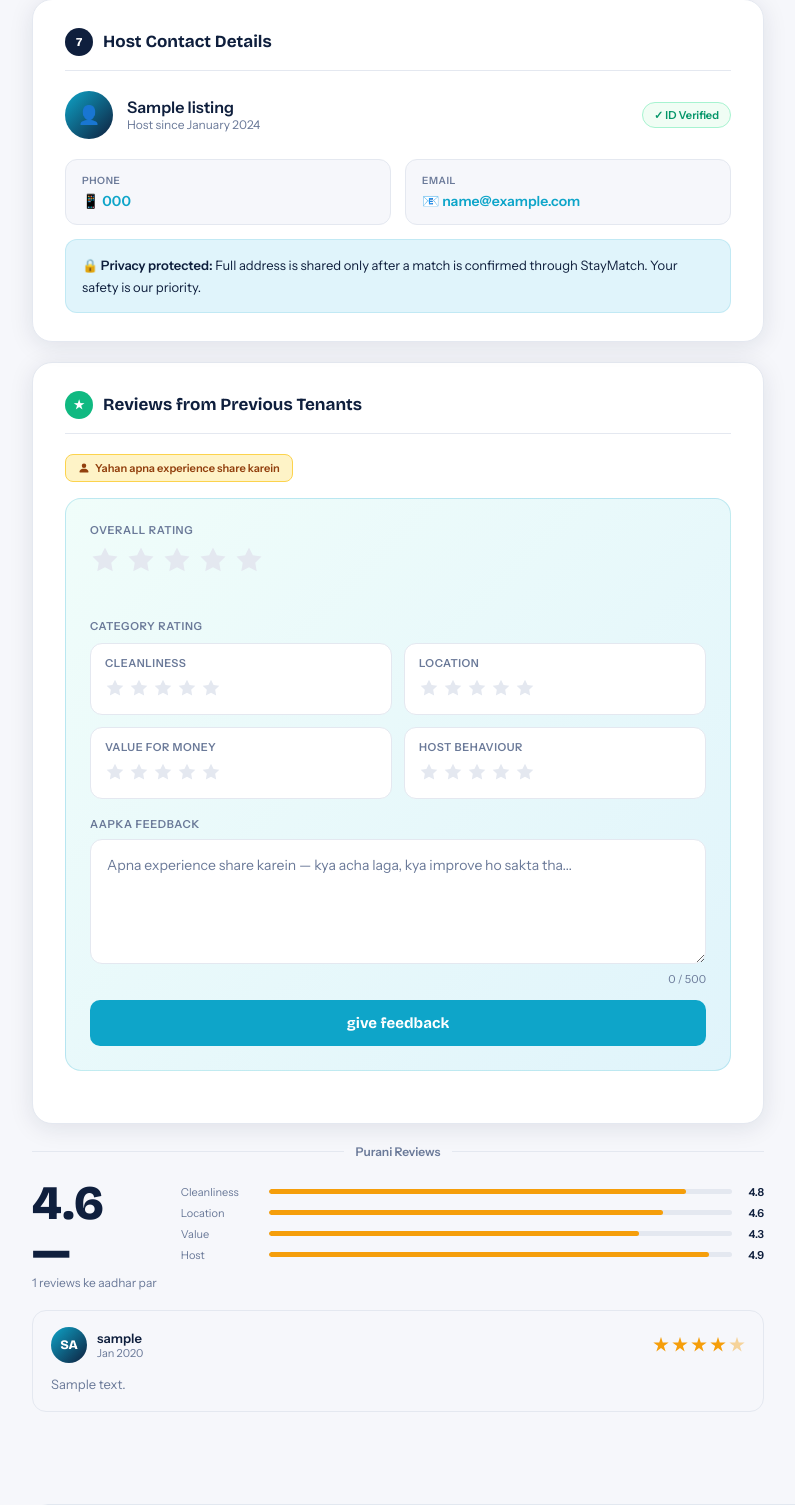
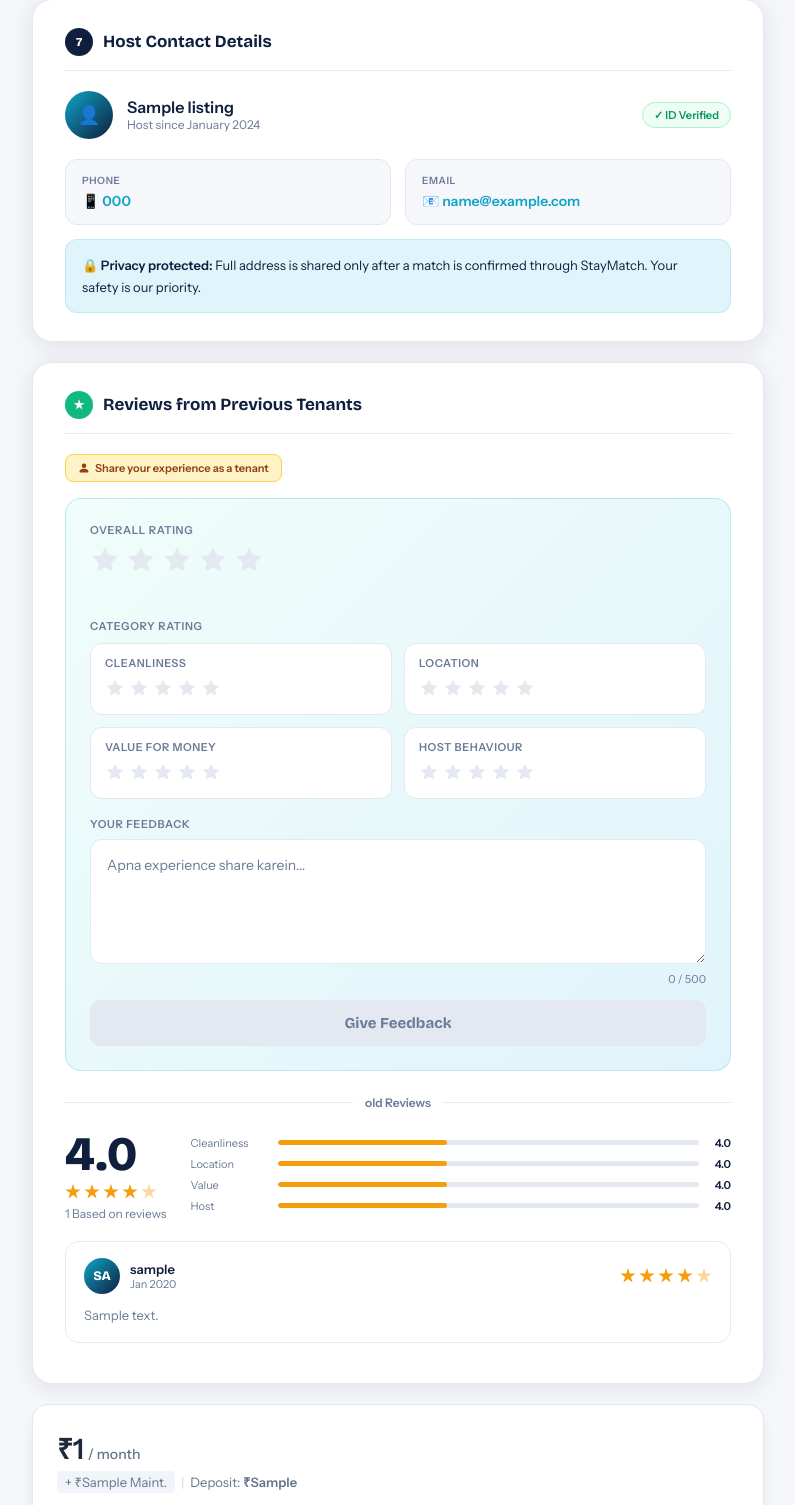
Before and after one commit to code-with-manish09/staymatch-ai, a Django app: page /rooms/room_details/ in a window 1280 px wide. Shown: the part 2987-4492 px from the top of the page, without its empty margins (56-851 px from the left). Run offline with Django 5.2, Linux system fonts and the light colour scheme; tables that the repository leaves empty hold one stand-in row (values such as "Sample post"); grey boxes marked "Sample" are stand-in pictures; one stand-in notice (Sample message) is shown; parts of the project's set-up code (start-up, migrations or seed data) failed here and were passed over.

Commit message:
working on rating system

```diff
--- a/rooms/views.py
+++ b/rooms/views.py
@@ -2,7 +2,7 @@ from datetime import date
 from django.shortcuts import render, redirect
 from django.contrib.auth.decorators import login_required
 from urllib3 import request
-from .models import Listing, Amenity, ListingImage
+from .models import Listing, Amenity, ListingImage, Review
 
 # Utility functions
 
@@ -104,14 +104,15 @@ def post_room(request):
     return render(request, 'rooms/post_room.html')
 
 #==============room details====================
+from django.db.models import Avg
 
 def room_details(request, room_id=None):
-    # If room_id provided, open that room; otherwise latest room
     qs = Listing.objects.prefetch_related('amenities', 'images')
     if room_id:
         room = qs.filter(id=room_id).first()
     else:
         room = qs.order_by('-created_at').first()
+
     included = {
         'wifi': room.included_wifi if room else False,
         'electricity': room.included_electricity if room else False,
@@ -121,14 +122,44 @@ def room_details(request, room_id=None):
         'housekeeping': room.included_housekeeping if room else False,
     }
 
-    return render(request, 'rooms/room_details.html', {'room': room, 'included': included})
+    already_reviewed = False
+    if request.user.is_authenticated:
+        already_reviewed = Review.objects.filter(listing=room, user=request.user).exists()
 
+    reviews = Review.objects.filter(listing=room).order_by('-created_at')
+    total_reviews = reviews.count()
 
+    # ✅ Yahan sab averages calculate ho rahe hain
+    avg_rating = reviews.aggregate(Avg('rating'))['rating__avg']
+    avg_cleanliness = reviews.aggregate(Avg('cleanliness_rating'))['cleanliness_rating__avg']
+    avg_location = reviews.aggregate(Avg('location_rating'))['location_rating__avg']
+    avg_value = reviews.aggregate(Avg('value_rating'))['value_rating__avg']
+    avg_host = reviews.aggregate(Avg('host_rating'))['host_rating__avg']
+
+    avg_rating = round(avg_rating, 1) if avg_rating else None
+    avg_cleanliness = round(avg_cleanliness, 1) if avg_cleanliness else 0
+    avg_location = round(avg_location, 1) if avg_location else 0
+    avg_value = round(avg_value, 1) if avg_value else 0
+    avg_host = round(avg_host, 1) if avg_host else 0
+
+    context = {
+        'room': room,
+        'included': included,
+        'already_reviewed': already_reviewed,
+        'avg_rating': avg_rating,
+        'avg_cleanliness': avg_cleanliness,
+        'avg_location': avg_location,
+        'avg_value': avg_value,
+        'avg_host': avg_host,
+        'reviews': reviews,
+        'total_reviews': total_reviews,
+    }
+    return render(request, 'rooms/room_details.html', context)
 #===============saved rooms ====================
 
 from django.http import JsonResponse
 from django.shortcuts import get_object_or_404
-from .models import Listing, Saved_Rooms # Check spelling here
+from .models import Listing, Saved_Rooms
 
 
 @login_required
@@ -140,10 +171,9 @@ def toggle_save_room(request, room_id):
         if not created:
             saved_room.delete()
             # Yahan room_id bhej rahe hain taaki JS pehchan sake kaunsa card delete karna hai
-            return JsonResponse({'status': 'success', 'action': 'removed', 'room_id': room_id})
+    return JsonResponse({'status': 'success', 'action': 'removed', 'room_id': room_id})
 
-        # Room ka poora matter JSON mein pack karo
-        return JsonResponse({
+    return JsonResponse({
             'status': 'success',
             'action': 'saved',
             'room_data': {
--- a/templates/rooms/room_details.html
+++ b/templates/rooms/room_details.html
@@ -337,6 +337,9 @@ footer{background:var(--navy);color:rgba(255,255,255,.55);padding:48px 0 32px;}
     .review-form-wrap{padding:18px 16px;}
     .rating-overview{flex-direction:column!important;gap:16px!important;}
   }
+
+  .msg-error{background:#fff7ed;border:1px solid #fcd34d;border-radius:12px;padding:14px 18px;margin-bottom:16px;display:flex;align-items:center;gap:10px;font-size:13px;font-weight:600;color:#92400e;}
+.msg-success{background:#f0fdf4;border:1px solid #a7f3d0;border-radius:12px;padding:14px 18px;margin-bottom:16px;display:flex;align-items:center;gap:10px;font-size:13px;font-weight:600;color:#059669;}
 </style>
 </head>
 <body>
@@ -627,17 +630,35 @@ footer{background:var(--navy);color:rgba(255,255,255,.55);padding:48px 0 32px;}
       </div>
 <div class="sm-wrap">
 <div class="section-card">
+
+  <!-- Messages — sec-title se BAHAR -->
+  {% if messages %}
+    {% for message in messages %}
+      {% if message.tags == 'error' %}
+        <div class="msg-error">⚠️ Aapne pehle hi review submit kar di hai!</div>
+      {% elif message.tags == 'success' %}
+        <div class="msg-success">✅ {{ message }}</div>
+      {% endif %}
+    {% endfor %}
+  {% endif %}
+
   <div class="sec-title">
     <div class="step-badge-green">★</div>
     Reviews from Previous Tenants
   </div>
 
-  <!-- ══ PEHLE: REVIEW FORM ══ -->
   <div class="guest-badge">
     <svg width="12" height="12" viewBox="0 0 16 16" fill="currentColor"><path d="M8 8a3 3 0 100-6 3 3 0 000 6zm-5 6s-1 0-1-1 1-4 6-4 6 3 6 4-1 1-1 1H3z"/></svg>
-    Yahan apna experience share karein
+    Share your experience as a tenant
   </div>
 
+  {% if already_reviewed %}
+    <div style="background:#f0fdf4;border:1px solid #a7f3d0;border-radius:12px;padding:20px;text-align:center;margin-bottom:20px;">
+      <div style="font-size:24px;margin-bottom:6px;">✅</div>
+      <div style="font-weight:700;color:#059669;font-size:15px;">Already submitted!</div>
+      <div style="font-size:13px;color:var(--muted);margin-top:4px;">Thank you for your feedback 🙏</div>
+    </div>
+  {% else %}
     <form method="POST" action="{% url 'submit_review' room.id %}" class="review-form-wrap" id="reviewForm">
       {% csrf_token %}
       <input type="hidden" name="rating" id="overallValue">
@@ -645,7 +666,8 @@ footer{background:var(--navy);color:rgba(255,255,255,.55);padding:48px 0 32px;}
       <input type="hidden" name="location_rating" id="locValue">
       <input type="hidden" name="value_rating" id="valValue">
       <input type="hidden" name="host_rating" id="hostValue">
-    <!-- overall rating -->
+
+      <!-- Overall Rating -->
       <div style="margin-bottom:18px;">
         <div class="picker-label">Overall Rating</div>
         <div class="star-picker" id="overallPicker">
@@ -658,7 +680,7 @@ footer{background:var(--navy);color:rgba(255,255,255,.55);padding:48px 0 32px;}
         <div style="font-size:12px;color:var(--teal);margin-top:6px;height:16px;" id="ratingLabel"></div>
       </div>
 
-    <!-- category ratings -->
+      <!-- Category Ratings -->
       <div class="picker-label" style="margin-bottom:10px;">Category Rating</div>
       <div class="cat-ratings">
         <div class="cat-item">
@@ -703,47 +725,46 @@ footer{background:var(--navy);color:rgba(255,255,255,.55);padding:48px 0 32px;}
         </div>
       </div>
 
-    <!-- feedback text -->
+      <!-- Feedback Text -->
       <div style="margin-bottom:14px;">
-      <div class="picker-label" style="margin-bottom:8px;">Aapka Feedback</div>
-      <textarea class="sm-textarea" id="reviewText" name="comment" placeholder="Apna experience share karein — kya acha laga, kya improve ho sakta tha..." rows="4"></textarea>
+        <div class="picker-label" style="margin-bottom:8px;">your Feedback</div>
+        <textarea class="sm-textarea" id="reviewText" name="comment" placeholder="Apna experience share karein..." rows="4"></textarea>
         <div style="text-align:right;font-size:11px;color:var(--muted);margin-top:4px;" id="charCount">0 / 500</div>
       </div>
 
+<button type="submit" class="sm-btn" id="submitBtn" disabled>Give Feedback</button>
+    </form>
+  {% endif %}
 
-<button type="submit" class="sm-btn" id="submitBtn">give feedback</button>
- </div>
-
-  <!-- success message -->
-  <div class="success-box" id="successBox">
-    <div style="font-size:32px;margin-bottom:8px;">✅</div>
-    <div style="font-family:'Bricolage Grotesque','Segoe UI',system-ui,sans-serif;font-weight:700;font-size:16px;color:#059669;margin-bottom:4px;">Review successfully submit ho gayi!</div>
-    <div style="font-size:13px;color:var(--muted);">Shukriya — aapki review neeche add ho gayi hai.</div>
-  </div>
-
-  <!-- ══ PHIR: RATING SUMMARY + EXISTING REVIEWS ══ -->
-  <div class="reviews-divider"><span>Purani Reviews</span></div>
-
-  <!-- rating overview -->
+  <!-- Rating Summary -->
+  <div class="reviews-divider"><span>old Reviews</span></div>
   <div class="rating-overview" style="display:flex;align-items:flex-start;gap:24px;margin-bottom:20px;flex-wrap:wrap;">
     <div>
-      <div class="rating-big">4.6</div>
       <div class="rating-big">{{ avg_rating|default:"—" }}</div>
-<div style="font-size:12px;color:var(--muted);">{{ room.reviews.count }} reviews ke aadhar par</div>
+      <div class="stars-row">
+      {% with rating=avg_rating|default:0 %}
+          {% if rating >= 1 %}<div class="star"></div>{% else %}<div class="star half"></div>{% endif %}
+          {% if rating >= 2 %}<div class="star"></div>{% else %}<div class="star half"></div>{% endif %}
+          {% if rating >= 3 %}<div class="star"></div>{% else %}<div class="star half"></div>{% endif %}
+          {% if rating >= 4 %}<div class="star"></div>{% else %}<div class="star half"></div>{% endif %}
+          {% if rating >= 5 %}<div class="star"></div>{% else %}<div class="star half"></div>{% endif %}
+        {% endwith %}
+      </div>
+      <div style="font-size:12px;color:var(--muted);">{{ total_reviews }} Based on reviews</div>
     </div>
     <div style="flex:1;min-width:160px;padding-top:6px;">
       <div style="display:flex;flex-direction:column;gap:7px;">
-        <div class="bar-row"><span class="bar-label">Cleanliness</span><div class="bar-track"><div class="bar-fill" style="width:90%"></div></div><span class="bar-val">4.8</span></div>
-        <div class="bar-row"><span class="bar-label">Location</span><div class="bar-track"><div class="bar-fill" style="width:85%"></div></div><span class="bar-val">4.6</span></div>
-        <div class="bar-row"><span class="bar-label">Value</span><div class="bar-track"><div class="bar-fill" style="width:80%"></div></div><span class="bar-val">4.3</span></div>
-        <div class="bar-row"><span class="bar-label">Host</span><div class="bar-track"><div class="bar-fill" style="width:95%"></div></div><span class="bar-val">4.9</span></div>
+        <div class="bar-row"><span class="bar-label">Cleanliness</span><div class="bar-track"><div class="bar-fill" style="width:{{ avg_cleanliness|default:0|floatformat:0 }}0%"></div></div><span class="bar-val">{{ avg_cleanliness|default:"—" }}</span></div>
+<div class="bar-row"><span class="bar-label">Location</span><div class="bar-track"><div class="bar-fill" style="width:{{ avg_location|default:0|floatformat:0 }}0%"></div></div><span class="bar-val">{{ avg_location|default:"—" }}</span></div>
+<div class="bar-row"><span class="bar-label">Value</span><div class="bar-track"><div class="bar-fill" style="width:{{ avg_value|default:0|floatformat:0 }}0%"></div></div><span class="bar-val">{{ avg_value|default:"—" }}</span></div>
+<div class="bar-row"><span class="bar-label">Host</span><div class="bar-track"><div class="bar-fill" style="width:{{ avg_host|default:0|floatformat:0 }}0%"></div></div><span class="bar-val">{{ avg_host|default:"—" }}</span></div>
       </div>
     </div>
   </div>
 
-  <!-- review cards -->
+  <!-- Review Cards -->
   <div id="reviewsList">
-  {% for review in room.reviews.all %}
+   {% for review in reviews %}
     <div class="review-card">
       <div class="rev-top">
         <div style="display:flex;align-items:center;gap:10px;">
@@ -755,7 +776,6 @@ footer{background:var(--navy);color:rgba(255,255,255,.55);padding:48px 0 32px;}
             <div class="rev-date">{{ review.created_at|date:"M Y" }}</div>
           </div>
         </div>
-      <!-- ✅ Stars yahan add karo -->
         <div style="display:flex;gap:3px;">
           {% if review.rating >= 1 %}<div class="star"></div>{% else %}<div class="star half"></div>{% endif %}
           {% if review.rating >= 2 %}<div class="star"></div>{% else %}<div class="star half"></div>{% endif %}
@@ -767,11 +787,12 @@ footer{background:var(--navy);color:rgba(255,255,255,.55);padding:48px 0 32px;}
       <p class="rev-text">{{ review.comment }}</p>
     </div>
     {% empty %}
-  <p style="text-align:center;color:var(--muted);padding:20px;">Abhi koi review nahi.</p>
+    <p style="text-align:center;color:var(--muted);padding:20px;">No reviews yet.</p>
     {% endfor %}
   </div>
-</div>
-</div>    </div><!-- end left -->
+
+</div><!-- end section-card -->
+</div><!-- end sm-wrap -->
 
     <!-- ══ SIDEBAR ══ -->
     <div>
@@ -983,9 +1004,8 @@ renderStars('rev2stars', 4);
 /* ── review form ── */
 const textarea = document.getElementById('reviewText');
 const charCount = document.getElementById('charCount');
-
 function checkForm() {
-  const hasR = document.querySelector('input[name="overall"]:checked');
+  const hasR = document.getElementById('overallValue').value;
   const hasT = textarea && textarea.value.trim().length >= 10;
   const btn = document.getElementById('submitBtn');
   if (btn) btn.disabled = !(hasR && hasT);
```
Lines whose indentation alone changed are shown as unchanged.
